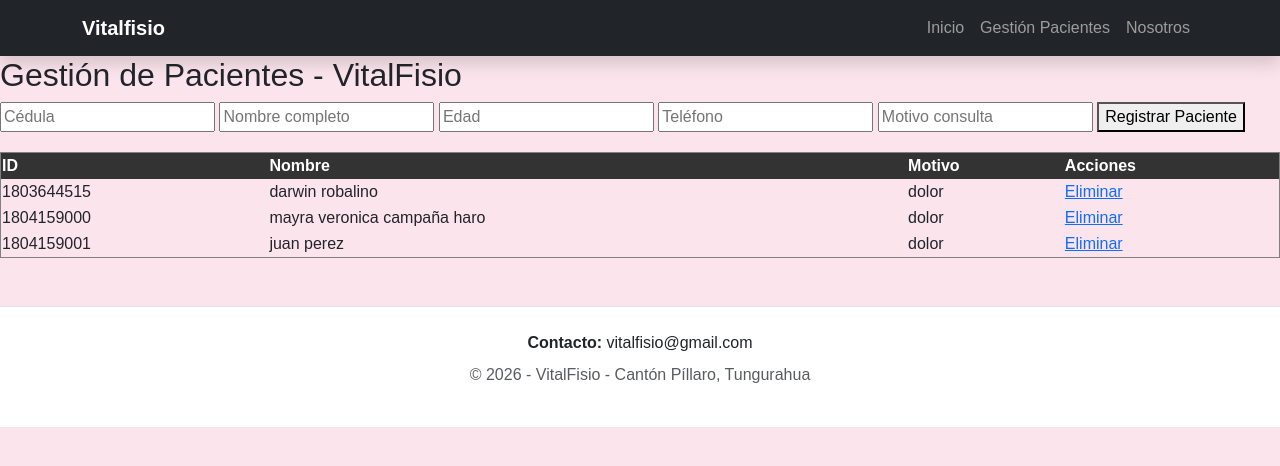
After one commit to darwinrobalino12/prueba-4-sem, a Flask app: page /pacientes in a window 1280 px wide. The commit adds this page. Shown: the top 466 px of the page. Run offline with Flask 3, Linux system fonts and the light colour scheme; data comes from the database, SQL or seed files in the repository; both versions use the stored data as it was after the commit.

Commit message:
mejora de archivos

```diff
--- a/semana_9/app.py
+++ b/semana_9/app.py
@@ -1,29 +1,68 @@
-from flask import Flask, render_template, url_for
+from flask import Flask, render_template, request, redirect, url_for
+from database import GestionFisio, Paciente # Importamos tu lógica de POO
 
-# 1. Inicialización de la aplicación
+# 1. Inicialización única de la aplicación
 app = Flask(__name__)
+gestion = GestionFisio() # Instancia de tu clase de gestión
 
-# 2. RUTA PRINCIPAL (Página de Inicio)
-# Ahora renderiza 'index.html', el cual hereda de 'base.html'
+# 2. RUTA PRINCIPAL
 @app.route('/')
 def home():
-    # Buscamos el archivo dentro de la carpeta /templates/
     return render_template('index.html')
 
-# 3. RUTA ACERCA DE (Nueva ruta requerida)
+# 3. RUTA ACERCA DE
 @app.route('/about')
 def about():
-    # Renderizamos la información del Centro de Fisioterapia
     return render_template('about.html')
 
-# 4. RUTA DINÁMICA (Gestión de pacientes)
-# Recibe el nombre del paciente por la URL y lo envía a la plantilla
+# 4. GESTIÓN DE PACIENTES (Tu nueva sección de esta semana)
+
+# Ver lista de pacientes (READ)
+@app.route('/pacientes')
+def lista_pacientes():
+    todos = gestion.obtener_lista_pacientes()
+    return render_template('pacientes.html', lista=todos)
+
+# Registrar paciente (CREATE)
+@app.route('/registrar', methods=['POST'])
+def registrar():
+    # Obtenemos los datos del formulario HTML
+    id_p = request.form['id']
+    nom = request.form['nombre']
+    eda = request.form['edad']
+    tel = request.form['telefono']
+    mot = request.form['motivo']
+
+    # Aplicamos POO creando el objeto
+    nuevo = Paciente(id_p, nom, eda, tel, mot)
+    # Guardamos en la base de datos
+    gestion.registrar_paciente(nuevo)
+    return redirect(url_for('lista_pacientes'))
+
+# Eliminar paciente (DELETE)
+@app.route('/eliminar/<int:id_p>')
+def eliminar(id_p):
+    gestion.eliminar_paciente(id_p)
+    return redirect(url_for('lista_pacientes'))
+
+# 5. RUTA DINÁMICA (Citas individuales)
 @app.route('/cita/<paciente>')
 def agendar_cita(paciente):
-    # 'paciente=paciente' pasa el valor de la URL a la variable en el HTML
     return render_template('cita.html', paciente=paciente)
 
-# 5. Ejecución del servidor
+# 6. Ejecución del servidor
 if __name__ == '__main__':
-    # El modo debug permite ver cambios en tiempo real sin reiniciar
     app.run(debug=True)
+    # Actualizar paciente (UPDATE)
+@app.route('/actualizar', methods=['POST'])
+def actualizar():
+    # Recibimos los datos del formulario de edición
+    id_p = request.form['id']
+    nuevo_tel = request.form['telefono']
+    nuevo_mot = request.form['motivo']
+
+    # Llamamos al método de la clase GestionFisio
+    gestion.actualizar_paciente(id_p, nuevo_tel, nuevo_mot)
+
+    # Redirigimos a la lista para ver los cambios
+    return redirect(url_for('lista_pacientes'))
--- /dev/null
+++ b/semana_9/database.py
@@ -0,0 +1,66 @@
+import sqlite3
+
+# --- CLASE PACIENTE (POO) ---
+# Cumple con el requisito de atributos específicos y métodos (constructor)
+class Paciente:
+    def __init__(self, id_paciente, nombre, edad, telefono, motivo):
+        self.id = id_paciente
+        self.nombre = nombre
+        self.edad = edad
+        self.telefono = telefono
+        self.motivo = motivo
+
+# --- CLASE GESTION (POO + Colecciones + CRUD SQLite) ---
+class GestionFisio:
+    def __init__(self):
+        # Nombre de la base de datos SQLite
+        self.db_name = "vitalfisio.db"
+        self._inicializar_db()
+
+    def _inicializar_db(self):
+        """Crea la tabla de pacientes si no existe (Persistencia)"""
+        with sqlite3.connect(self.db_name) as conn:
+            cursor = conn.cursor()
+            cursor.execute('''CREATE TABLE IF NOT EXISTS pacientes
+                              (id INTEGER PRIMARY KEY, nombre TEXT, edad INTEGER,
+                               telefono TEXT, motivo TEXT)''')
+            conn.commit()
+
+    def registrar_paciente(self, p):
+        """Operación: CREATE - Recibe un objeto de la clase Paciente"""
+        with sqlite3.connect(self.db_name) as conn:
+            cursor = conn.cursor()
+            cursor.execute("INSERT INTO pacientes (id, nombre, edad, telefono, motivo) VALUES (?, ?, ?, ?, ?)",
+                           (p.id, p.nombre, p.edad, p.telefono, p.motivo))
+            conn.commit()
+
+    def obtener_lista_pacientes(self):
+        """Operación: READ - Retorna una LISTA de objetos Paciente (Colección)"""
+        with sqlite3.connect(self.db_name) as conn:
+            cursor = conn.cursor()
+            cursor.execute("SELECT * FROM pacientes")
+            filas = cursor.fetchall()
+            # Transformamos los datos planos de la DB en una colección de objetos POO
+            return [Paciente(*f) for f in filas]
+
+    def buscar_por_nombre(self, nombre_buscado):
+        """Uso de colecciones para filtrar de forma eficiente"""
+        todos = self.obtener_lista_pacientes()
+        # Filtramos la lista usando una List Comprehension
+        return [p for p in todos if nombre_buscado.lower() in p.nombre.lower()]
+
+    def actualizar_paciente(self, id_paciente, nuevo_tel, nuevo_motivo):
+        """Operación: UPDATE - Actualiza datos específicos por ID"""
+        with sqlite3.connect(self.db_name) as conn:
+            cursor = conn.cursor()
+            cursor.execute('''UPDATE pacientes
+                              SET telefono = ?, motivo = ?
+                              WHERE id = ?''', (nuevo_tel, nuevo_motivo, id_paciente))
+            conn.commit()
+
+    def eliminar_paciente(self, id_paciente):
+        """Operación: DELETE - Elimina un registro por su ID único"""
+        with sqlite3.connect(self.db_name) as conn:
+            cursor = conn.cursor()
+            cursor.execute("DELETE FROM pacientes WHERE id = ?", (id_paciente,))
+            conn.commit()
--- a/semana_9/static/estilos.css
+++ b/semana_9/static/estilos.css
@@ -1,13 +1,42 @@
-/* Fondo rosa para toda la página */
+/* Fondo rosa pastel para toda la página */
 body {
-    background-color: pink;
+    background-color: #fce4ec;
     font-family: Arial, sans-serif;
 }
 
-/* Estilo para el título de Fisioterapia */
+/* Títulos principales */
 h1 {
-    text-transform: uppercase; /* Todo en mayúsculas */
-    text-align: center;        /* Centrado */
-    font-weight: bold;         /* Negrita */
-    color: #333;               /* Color de letra gris oscuro */
+    text-transform: uppercase;
+    text-align: center;
+    font-weight: bold;
+    color: #333;
+    margin-top: 20px;
 }
+
+/* Estilo para los títulos de sección */
+.seccion-titulo {
+    color: #c2185b;
+    font-weight: bold;
+    border-bottom: 3px solid #f06292;
+    padding-bottom: 5px;
+    display: inline-block;
+}
+
+/* Ajuste de Imágenes del Carrusel */
+.carousel-item img {
+    height: 450px;
+    object-fit: cover;
+}
+
+/* Estilo para la tabla de pacientes y contenedores blancos */
+.table, .contenedor-blanco {
+    background-color: white !important;
+    border-radius: 10px;
+    box-shadow: 0px 4px 10px rgba(0,0,0,0.1);
+    overflow: hidden;
+}
+
+/* Footer siempre blanco para contraste */
+footer {
+    background-color: white !important;
+}
--- a/semana_9/templates/base.html
+++ b/semana_9/templates/base.html
@@ -2,27 +2,40 @@
 <html lang="es">
 <head>
     <meta charset="UTF-8">
-    <title>{% block title %} Fisioterapia Píllaro {% endblock %}</title>
+    <meta name="viewport" content="width=device-width, initial-scale=1.0">
+    <title>Vitalfisio - {% block title %}{% endblock %}</title>
+    <link href="https://cdn.jsdelivr.net/npm/bootstrap@5.3.0/dist/css/bootstrap.min.css" rel="stylesheet">
     <link rel="stylesheet" href="{{ url_for('static', filename='estilos.css') }}">
 </head>
 <body>
-    <header>
-        <nav>
-            <ul>
-                <li><a href="{{ url_for('home') }}">Inicio</a></li>
-                <li><a href="{{ url_for('about') }}">Nosotros</a></li>
-            </ul>
-        </nav>
-    </header>
+
+    <nav class="navbar navbar-expand-lg navbar-dark bg-dark shadow">
+        <div class="container">
+            <a class="navbar-brand fw-bold" href="{{ url_for('home') }}">Vitalfisio</a>
+            <button class="navbar-toggler" type="button" data-bs-toggle="collapse" data-bs-target="#navbarNav">
+                <span class="navbar-toggler-icon"></span>
+            </button>
+            <div class="collapse navbar-collapse" id="navbarNav">
+                <div class="navbar-nav ms-auto">
+                    <a class="nav-link" href="{{ url_for('home') }}">Inicio</a>
+                    <a class="nav-link" href="{{ url_for('lista_pacientes') }}">Gestión Pacientes</a>
+                    <a class="nav-link" href="{{ url_for('about') }}">Nosotros</a>
+                </div>
+            </div>
+        </div>
+    </nav>
 
     <main>
-        {% block content %}
-        {% endblock %}
+        {% block content %}{% endblock %}
     </main>
 
-    <footer>
-        <p>&copy; 2024 - Fisioterapia Píllaro - Cantón Píllaro, Tungurahua</p>
+    <footer class="text-center py-4 border-top mt-5">
+        <div class="container">
+            <p class="mb-1"><strong>Contacto:</strong> vitalfisio@gmail.com</p>
+            <p class="text-muted mt-2">&copy; 2026 - VitalFisio - Cantón Píllaro, Tungurahua</p>
+        </div>
     </footer>
+
+    <script src="https://cdn.jsdelivr.net/npm/bootstrap@5.3.0/dist/js/bootstrap.bundle.min.js"></script>
 </body>
 </html>
-<body>
--- /dev/null
+++ b/semana_9/templates/pacientes.html
@@ -0,0 +1,45 @@
+{% extends "base.html" %}
+{% block content %}
+    <h2>Gestión de Pacientes - VitalFisio</h2>
+
+    <form action="/registrar" method="POST" style="margin-bottom: 20px;">
+        <input type="number" name="id" placeholder="Cédula" required>
+        <input type="text" name="nombre" placeholder="Nombre completo" required>
+        <input type="number" name="edad" placeholder="Edad">
+        <input type="text" name="telefono" placeholder="Teléfono">
+        <input type="text" name="motivo" placeholder="Motivo consulta">
+        <button type="submit">Registrar Paciente</button>
+    </form>
+
+    <table border="1" style="width:100%; border-collapse: collapse;">
+        <tr style="background-color: #333; color: white;">
+            <th>ID</th>
+            <th>Nombre</th>
+            <th>Motivo</th>
+            <th>Acciones</th>
+        </tr>
+        {% for p in lista %}
+        <tr>
+            <td>{{ p.id }}</td>
+            <td>{{ p.nombre }}</td>
+            <td>{{ p.motivo }}</td>
+            <td>
+                <a href="/eliminar/{{ p.id }}" onclick="return confirm('¿Eliminar registro?')">Eliminar</a>
+            </td>
+        </tr>
+        {% endfor %}
+    </table>
+{% endblock %}
+<tr>
+    <td>{{ p.id }}</td>
+    <td>{{ p.nombre }}</td>
+    <form action="/actualizar" method="POST">
+        <input type="hidden" name="id" value="{{ p.id }}">
+        <td><input type="text" name="telefono" value="{{ p.telefono }}"></td>
+        <td><input type="text" name="motivo" value="{{ p.motivo }}"></td>
+        <td>
+            <button type="submit" style="background-color: #4CAF50; color: white;">Guardar</button>
+            <a href="/eliminar/{{ p.id }}" style="color: red; margin-left: 10px;">Eliminar</a>
+        </td>
+    </form>
+</tr>
```
Also changed, not shown: semana_9/main_consola.py (added, +42 -0 lines), semana_9/templates/cita.html (+10 -0 lines), semana_9/templates/index.html (+36 -3 lines), semana_9/vitalfisio.db (added).
